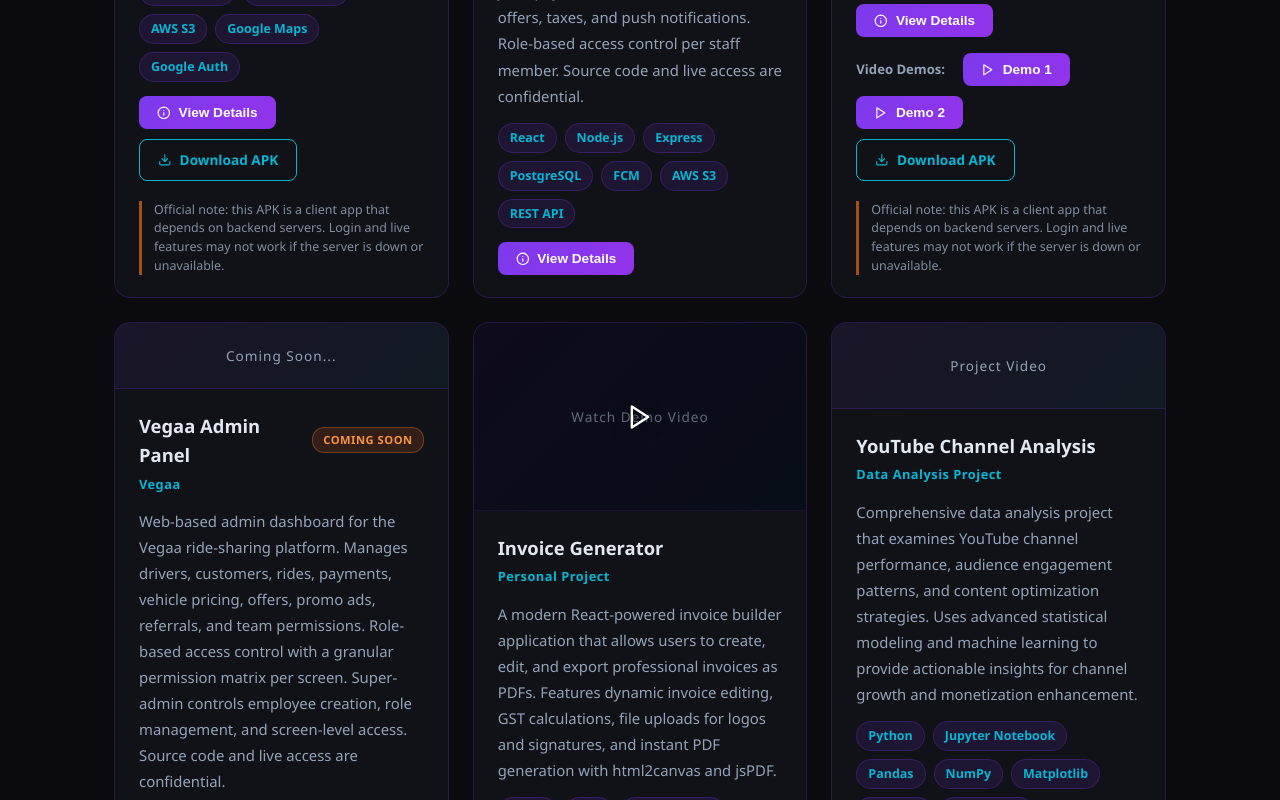
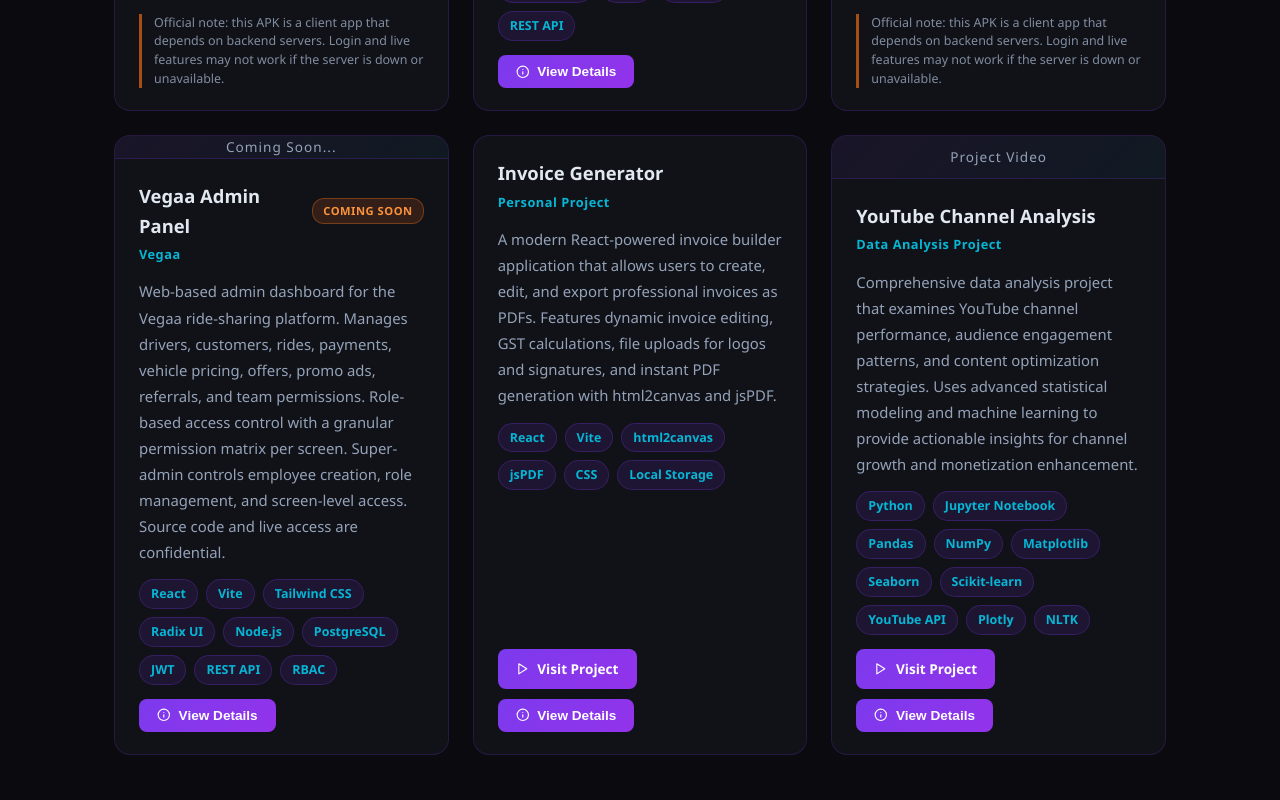
Before and after one commit to ram294167/portfolio, a React app: page / in a window 1280 px wide. Shown: the part 4320-5120 px from the top of the page. Built offline with nearby package versions, Linux system fonts and the light colour scheme; the HTML template or start-up script is replaced by a standard one.

Commit message:
Update resume and fix project links
- Update resume with latest version
- Change YouTube project link to GitHub profile
- Remove video thumbnails for projects with demo buttons
- Update demo button labels to Demo 1 and Demo 2

```diff
--- a/src/components/Hero.jsx
+++ b/src/components/Hero.jsx
@@ -83,7 +83,7 @@ export default function Hero() {
             <a href="#projects" className="btn btn-outline">
               View My Work <FiArrowDown />
             </a>
-            <a href="/Rama_Prakash_Resume.pdf" download className="btn btn-outline">
+            <a href="/ram_resume_updated (1).pdf" download className="btn btn-outline">
               <FiDownload /> Resume
             </a>
             <button className="btn btn-outline" onClick={() => setShowResume(true)}>
@@ -150,13 +150,13 @@ export default function Hero() {
               <div className="resume-modal-header">
                 <span>Resume</span>
                 <div style={{ display: 'flex', gap: 10 }}>
-                  <a href="/Rama_Prakash_Resume.pdf" download className="btn btn-outline" style={{ fontSize: '0.8rem', padding: '6px 14px' }}>
+                  <a href="/ram_resume_updated (1).pdf" download className="btn btn-outline" style={{ fontSize: '0.8rem', padding: '6px 14px' }}>
                     <FiDownload /> Download
                   </a>
                   <button className="resume-close" onClick={() => setShowResume(false)}><FiX /></button>
                 </div>
               </div>
-              <iframe src="/Rama_Prakash_Resume.pdf#zoom=105" className="resume-frame" title="Resume" />
+              <iframe src="/ram_resume_updated (1).pdf#zoom=105" className="resume-frame" title="Resume" />
             </motion.div>
           </motion.div>
         )}
--- a/src/components/Projects.jsx
+++ b/src/components/Projects.jsx
@@ -183,7 +183,7 @@ const projects = [
     video: 'https://invoice-generator-hioi.vercel.app/',
     apk: '',
     link: 'https://invoice-generator-hioi.vercel.app/',
-    github: 'https://github.com/your-username/invoice-generator',
+    github: 'https://github.com/ram294167/invoice-generator',
     details: {
       how: 'User fills in company details, invoice number, date, and event name in the left panel. Items are added with quantity, rate, discount, and GST fields. Real-time calculations update the invoice preview on the right side showing taxable amount, GST, and grand total. Logos, QR codes, and signatures can be uploaded and displayed on the invoice. Once complete, the user clicks "Download PDF" to generate and download the professional invoice using html2canvas and jsPDF.',
       frontend: [
@@ -216,8 +216,8 @@ const projects = [
     tags: ['Python', 'Jupyter Notebook', 'Pandas', 'NumPy', 'Matplotlib', 'Seaborn', 'Scikit-learn', 'YouTube API', 'Plotly', 'NLTK'],
     video: '',
     apk: '',
-    link: 'https://github.com/your-username/analyzing-youtube-channels',
-    github: 'https://github.com/your-username/analyzing-youtube-channels',
+    link: 'https://github.com/ram294167',
+    github: 'https://github.com/ram294167/analyzing-youtube-channels',
     details: {
       how: 'The analysis begins by connecting to the YouTube Data API to extract comprehensive channel metrics including subscriber growth, video performance, watch time, and engagement data. Data is processed using Pandas for cleaning and manipulation, then analyzed with statistical methods and machine learning algorithms. Interactive visualizations are created with Plotly and Matplotlib to identify patterns. The final output provides strategic recommendations for optimal posting times, content types, and growth strategies.',
       frontend: [],
@@ -377,27 +377,16 @@ export default function Projects() {
               transition={{ delay: i * 0.15, duration: 0.6 }}
               whileHover={{ y: -6 }}
             >
-              {((project.video && [project.video]) || project.videos)?.length > 0 ? (
-                <div
-                  className="project-thumb has-video"
-                  onClick={() => {
-                    const videoUrl = project.videos ? project.videos[0].url : project.video
-                    setActiveVideo(videoUrl)
-                  }}
-                >
+              {!((project.video && [project.video]) || project.videos)?.length && (
+                project.comingSoon ? (
                   <div className="thumb-placeholder">
-                    <span>{project.videos?.length > 1 ? 'Tap a Demo 1 or Demo 2 button below' : 'Watch Demo Video'}</span>
+                    <span>Coming Soon...</span>
                   </div>
-                  <div className="play-overlay"><FiPlay size={28} /></div>
-                </div>
-              ) : project.comingSoon ? (
-                <div className="thumb-placeholder">
-                  <span>Coming Soon...</span>
-                </div>
-              ) : (
-                <div className="thumb-placeholder">
-                  <span>Project Video</span>
-                </div>
+                ) : (
+                  <div className="thumb-placeholder">
+                    <span>Project Video</span>
+                  </div>
+                )
               )}
 
               <div className="project-body">
```
Also changed, not shown: 2 other files (tests, documents, lock files or other folders).
